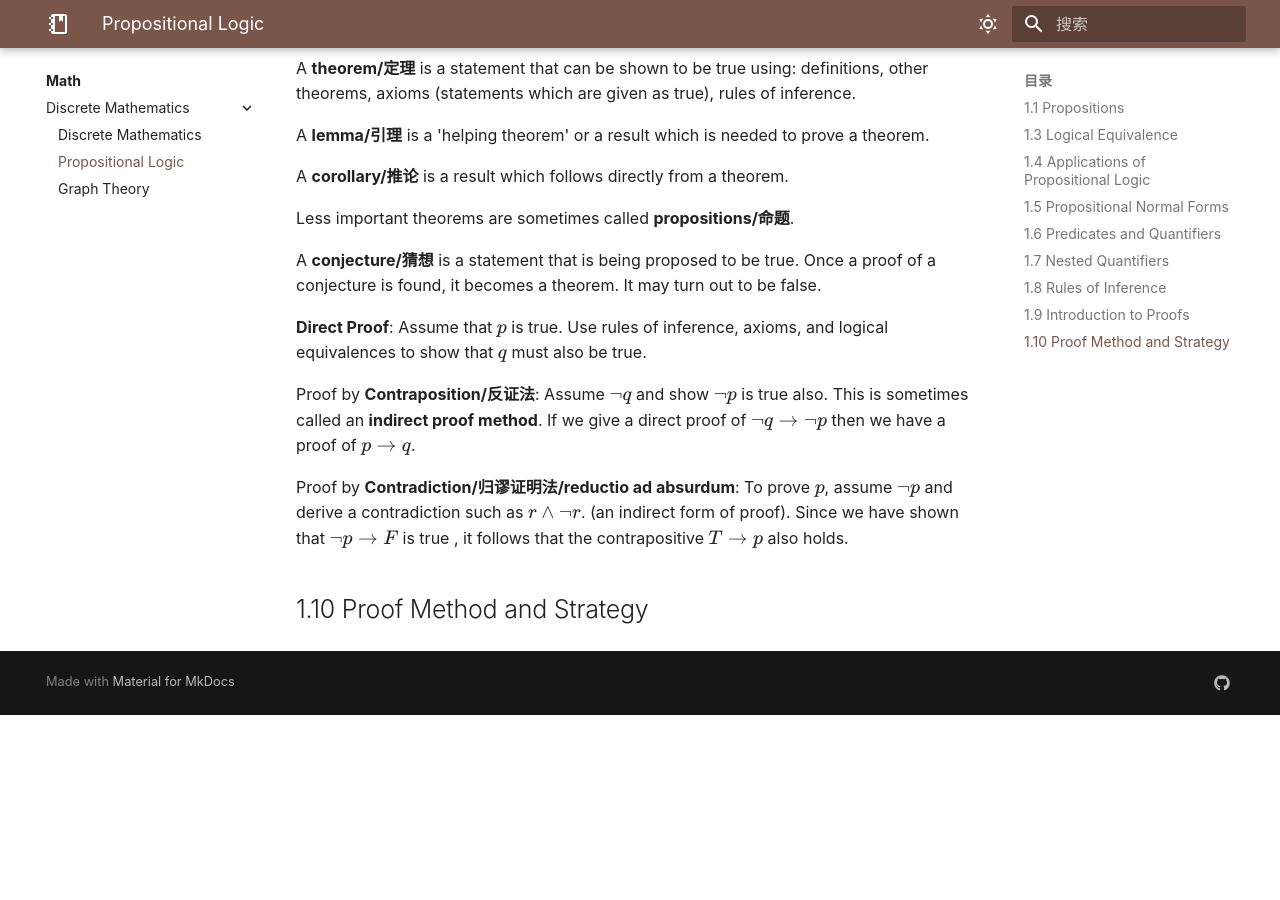
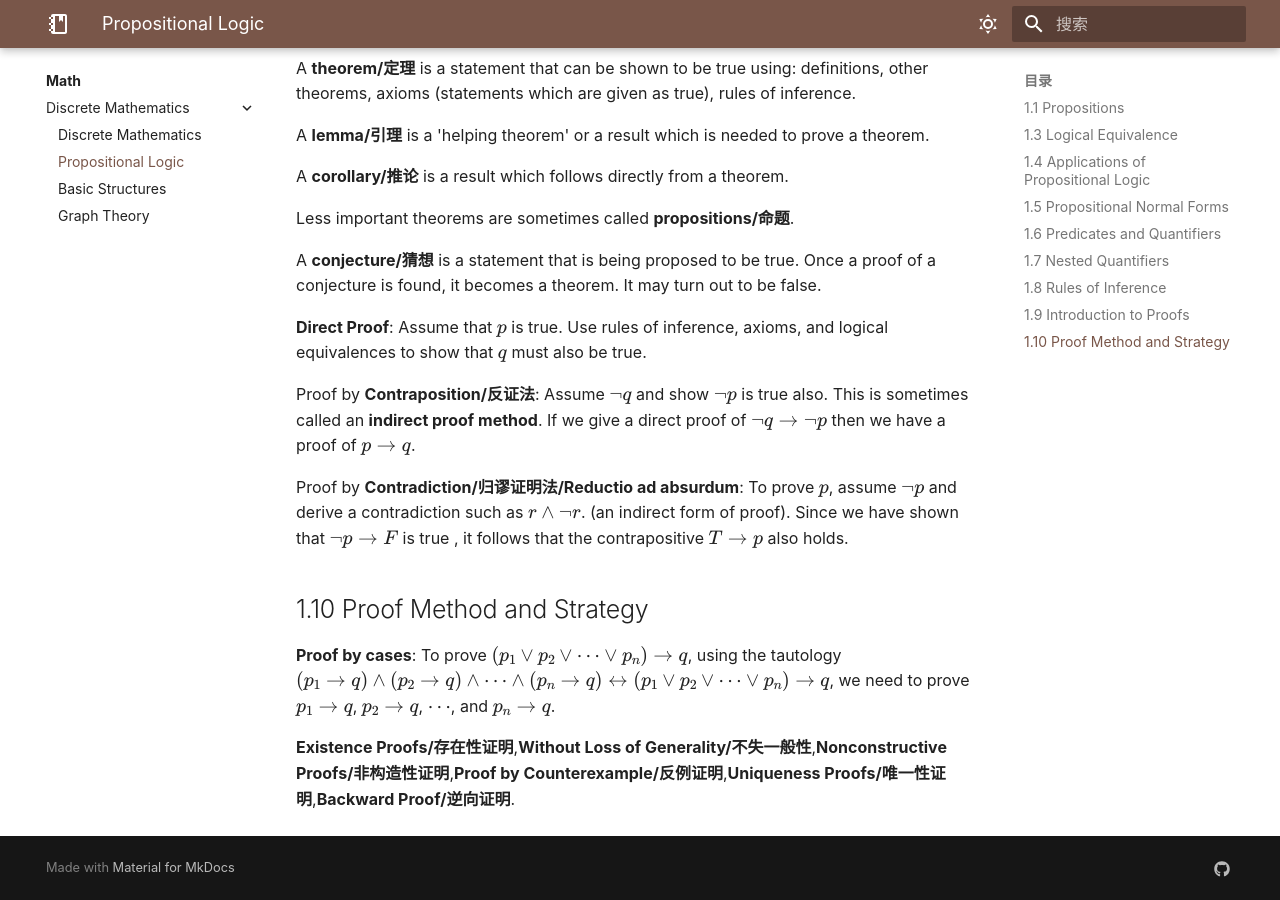
Before and after one commit to V1CeVersaa/V1CeVersaa.github.io, an MkDocs documentation site: the page built from docs/Math/Discrete Mathematics/01 Propositional Logic.md, in a window 1280 px wide and 900 px high, scrolled down 9764 px. Built offline with MkDocs 1.6.1 and Material for MkDocs 9.7.7, drawn with Linux system fonts in a browser that asks for light colours; nearby versions of some CDN libraries; some web fonts are replaced; comment, search, counter and statistics services are not loaded; a style sheet for code colours, icons or effects is not loaded; before the commit the page ends 10479 px from its top, so only the background shows below that.

Commit message:
update: 240317 ver1

```diff
--- a/docs/Math/Discrete Mathematics/01 Propositional Logic.md
+++ b/docs/Math/Discrete Mathematics/01 Propositional Logic.md
@@ -273,6 +273,10 @@ A **conjecture/猜想** is a statement that is being proposed to be true. Once a
 Proof by **Contraposition/反证法**: Assume $\neg q$ and show $\neg p$ is true also. This is sometimes called an **indirect proof method**. If we give a direct proof of $\neg q\to\neg p$ then we have a proof of $p\to q$.
 
 
-Proof by **Contradiction/归谬证明法/reductio ad absurdum**: To prove $p$, assume $\neg p$ and derive a contradiction such as $r\land \neg r$. (an indirect form of proof). Since we have shown that $\neg p\to F$ is true , it follows that the contrapositive $T\to p$ also holds.
+Proof by **Contradiction/归谬证明法/Reductio ad absurdum**: To prove $p$, assume $\neg p$ and derive a contradiction such as $r\land \neg r$. (an indirect form of proof). Since we have shown that $\neg p\to F$ is true , it follows that the contrapositive $T\to p$ also holds.
 
 ## 1.10 Proof Method and Strategy
+
+**Proof by cases**: To prove $(p_1\lor p_2\lor \cdots\lor p_n)\to q$, using the tautology $(p_1\to q)\land (p_2\to q)\land\cdots\land (p_n\to q)\leftrightarrow (p_1\lor p_2\lor \cdots\lor p_n)\to q$, we need to prove $p_1\to q$, $p_2\to q$, $\cdots$, and $p_n\to q$.
+
+**Existence Proofs/存在性证明**,**Without Loss of Generality/不失一般性**,**Nonconstructive Proofs/非构造性证明**,**Proof by Counterexample/反例证明**,**Uniqueness Proofs/唯一性证明**,**Backward Proof/逆向证明**.
--- a/mkdocs.yml
+++ b/mkdocs.yml
@@ -150,6 +150,7 @@ nav:
     - Discrete Mathematics:
       - Math/Discrete Mathematics/Discrete Mathematics.md
       - Propositional Logic: Math/Discrete Mathematics/01 Propositional Logic.md
+      - Basic Structures: Math/Discrete Mathematics/02 Basic Structures.md
       - Graph Theory: Math/Discrete Mathematics/04 Graph Theory.md
     # - Algebra: Math/Algebra.md
     # - Analysis: Math/Analysis.md
```
Also changed, not shown: README.md (+4 -0 lines), docs/Computer Science/System/Verilog.md (+2 -1 lines), docs/Math/Discrete Mathematics/02 Basic Structures.md (added, +13 -0 lines), 1 other file.
